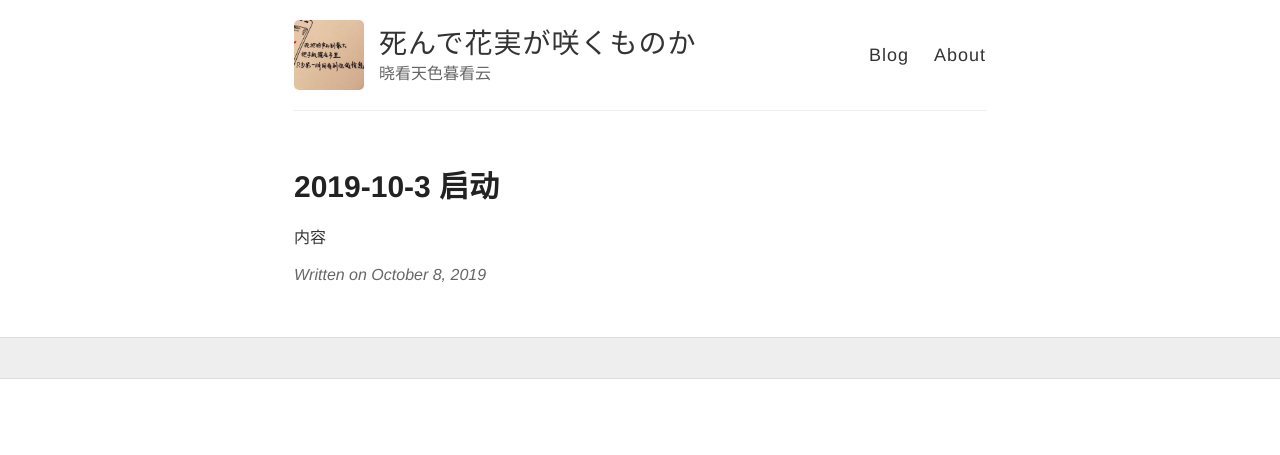
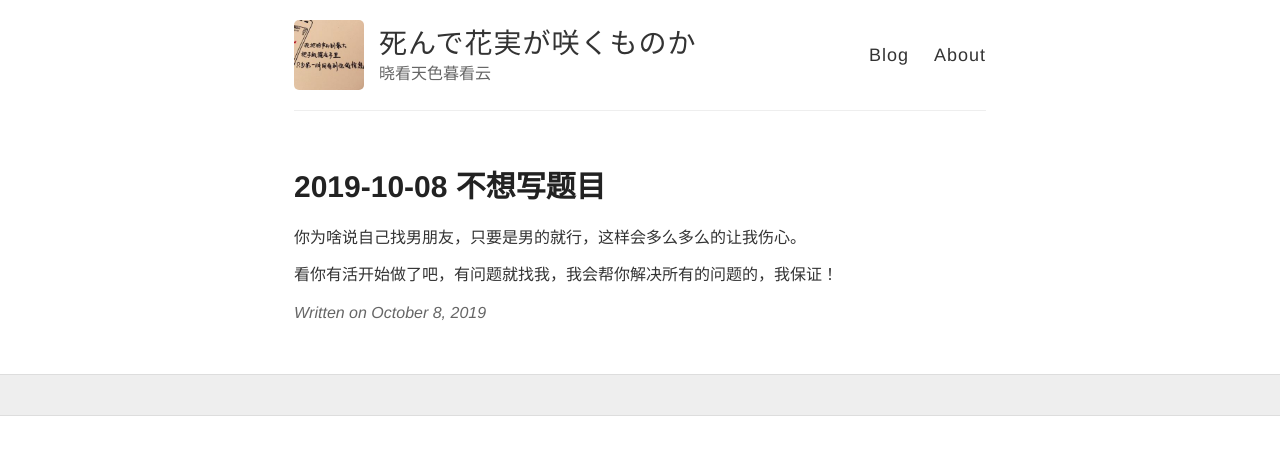
Before and after one commit to wiki650/wiki650.github.io, a Jekyll site: the page built from _posts/2019-10-8-wiki20191008.md, in a window 1280 px wide. Shown: the top 455 px of the page. Built offline with Jekyll 4.4.1, drawn with Linux system fonts in a browser that asks for light colours.

Commit message:
Update 2019-10-8-wiki20191008.md

```diff
--- a/_posts/2019-10-8-wiki20191008.md
+++ b/_posts/2019-10-8-wiki20191008.md
@@ -1,7 +1,8 @@
 ---
 layout: post
-title: 2019-10-3 启动
+title: 2019-10-08 不想写题目
 ---
 
+你为啥说自己找男朋友，只要是男的就行，这样会多么多么的让我伤心。
 
-内容
+看你有活开始做了吧，有问题就找我，我会帮你解决所有的问题的，我保证！
```
